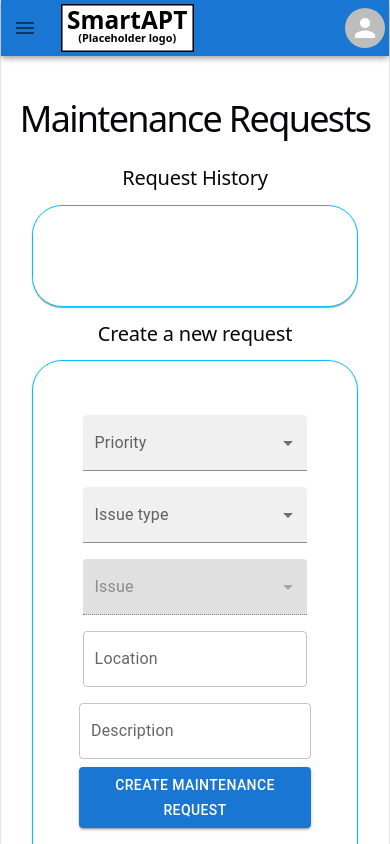
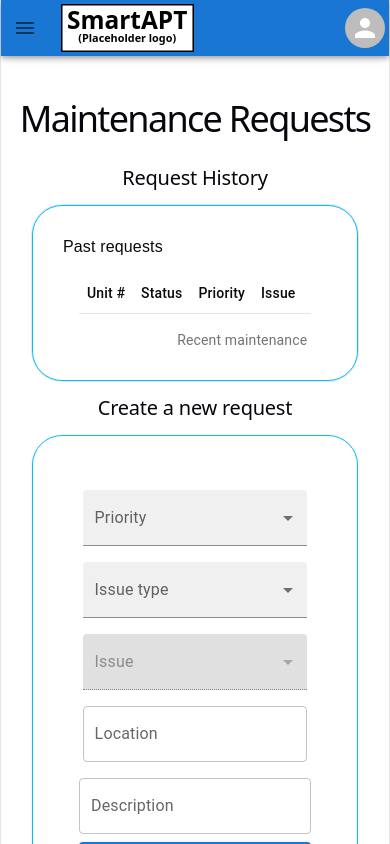
Before and after one commit to SevereWXJames/dormitory-managment-project, a React (Vite) app in the folder frontend/: page /maintenance in a window 390 px wide. Built offline with nearby package versions, Linux system fonts and the light colour scheme.

Commit message:
Maded maintenance request page responsive

```diff
--- a/frontend/src/components/common/ResponsiveDialog.tsx
+++ b/frontend/src/components/common/ResponsiveDialog.tsx
@@ -2,7 +2,6 @@
 import Dialog from '@mui/material/Dialog';
 import DialogActions from '@mui/material/DialogActions';
 import DialogContent from '@mui/material/DialogContent';
-// import DialogContentText from '@mui/material/DialogContentText';
 import DialogTitle from '@mui/material/DialogTitle';
 import useMediaQuery from '@mui/material/useMediaQuery';
 import {useTheme} from '@mui/material/styles';
--- a/frontend/src/components/residents/maintenanceRequests/MaintenanceRequest.tsx
+++ b/frontend/src/components/residents/maintenanceRequests/MaintenanceRequest.tsx
@@ -2,7 +2,7 @@ import { Box } from "@mui/material";
 import { useId } from "react";
 import type { MaintenanceRequestPriority, MaintenanceRequestStatus } from "../../../app/types";
 
-type MaintenanceRequestsProps = {
+export type MaintenanceRequestsProps = {
 	unit: string,
 	status: MaintenanceRequestStatus;
 	priority: MaintenanceRequestPriority;
@@ -20,7 +20,7 @@ export function MaintenanceRequest(props: MaintenanceRequestsProps) {
 	const id = "maintenance-request-" + useId();
 
 	return (
-		<Box id={id}>
+		<Box id={id} className="flex flex-row p-4 gap-4">
 			<div className="maintenance-request-title">Unit {props.unit}</div>
 			<div className="maintenance-request-status">Status: {props.status}</div>
 			<div className="maintenance-request-priority">Priority: {props.priority}</div>
--- a/frontend/src/components/residents/maintenanceRequests/MaintenanceRequestHistoryCard.tsx
+++ b/frontend/src/components/residents/maintenanceRequests/MaintenanceRequestHistoryCard.tsx
@@ -1,8 +1,13 @@
-import { MaintenanceRequest } from "./MaintenanceRequest";
-
-import { Card, CardContent } from "@mui/material";
+// import { MaintenanceRequest } from "./MaintenanceRequest";
+import {
+    Card,
+    CardContent,
+    CardTitle,
+} from "@/components/ui/card"
+// import { Card, CardContent } from "@mui/material";
 import { useSelector } from "react-redux";
 import { getMaintenanceRequests } from "../../../context/residents/maintenanceRequestsSlice";
+import {MaintenanceRequestTable} from "@/components/residents/maintenanceRequests/MaintenanceRequestTable.tsx";
 
 /**
  * React components for the Maintenance Request History display.
@@ -11,14 +16,15 @@ import { getMaintenanceRequests } from "../../../context/residents/maintenanceRe
  */
 export function MaintenanceRequestHistoryCard() {
 	const requests = useSelector(getMaintenanceRequests);
-	const requestsElems = requests.map((r) =>
-		<MaintenanceRequest key={r.id} unit={r.unit} priority={r.priority} status={r.status} issue={r.issue} location={r.location} description={r.description} />
-	);
+	// const requestsElems = requests.map((r) =>
+	// 	<MaintenanceRequest key={r.id} unit={r.unit} priority={r.priority} status={r.status} issue={r.issue} location={r.location} description={r.description} />
+	// );
 
 	return (
-		<Card id="maintenance-request-history-card" className="card">
-			<CardContent id="maintenance-request-history-card-content">
-				{requestsElems}
+		<Card id="maintenance-request-history-card" className="card text-left">
+            <CardTitle>Past requests</CardTitle>
+			<CardContent id="maintenance-request-history-card-content" className="flex flex-col">
+				<MaintenanceRequestTable rows={requests}/>
 			</CardContent>
 		</Card>
 	);
--- /dev/null
+++ b/frontend/src/components/residents/maintenanceRequests/MaintenanceRequestTable.tsx
@@ -0,0 +1,48 @@
+import {
+    Table,
+    TableBody,
+    TableCaption,
+    TableCell,
+    TableHead,
+    TableHeader,
+    TableRow,
+} from "@/components/ui/table.tsx"
+import type {MaintenanceRequestsProps} from "@/components/residents/maintenanceRequests/MaintenanceRequest.tsx";
+type Row = MaintenanceRequestsProps
+
+type TableProps = {
+    rows: Row[],
+}
+export function MaintenanceRequestTable(props: TableProps) {
+    return (
+        <div className="max-h-[200px] overflow-y-auto [&>div]:overflow-visible flex">
+            <Table>
+                <TableCaption>{"Recent maintenance requests"}</TableCaption>
+                <TableHeader className="sticky top-0 bg-background z-10">
+                    <TableRow>
+                        <TableHead className="text-right">Unit #</TableHead>
+                        <TableHead className="text-right">Status</TableHead>
+                        <TableHead className="text-right">Priority</TableHead>
+                        <TableHead className="text-right">Issue</TableHead>
+                        <TableHead className="text-right">Location</TableHead>
+                        <TableHead className="text-right">Description</TableHead>
+                    </TableRow>
+                </TableHeader>
+                <TableBody>
+                    {props.rows.map((row, index) => (
+                        <TableRow key={index}>
+                            <TableCell className="font-medium">{row.unit}</TableCell>
+                            <TableCell className="font-medium">{row.status}</TableCell>
+                            <TableCell className="text-right">{row.priority}</TableCell>
+                            <TableCell className="text-right">{row.issue}</TableCell>
+                            <TableCell className="text-right">{row.location}</TableCell>
+                            <TableCell className="text-right max-w-[200px] truncate" title={row.description}>
+                                {row.description}
+                            </TableCell>
+                        </TableRow>
+                    ))}
+                </TableBody>
+            </Table>
+        </div>
+    )
+}
--- a/frontend/src/context/residents/maintenanceRequestsSlice.ts
+++ b/frontend/src/context/residents/maintenanceRequestsSlice.ts
@@ -36,7 +36,7 @@ export const maintenanceRequestsSlice = createSlice({
 			const status = "NEW";
 			const issue = parameters.payload.issueType + " - " + parameters.payload.issue;
 			const location = parameters.payload.location;
-			const description = parameters.payload.location;
+			const description = parameters.payload.description;
 
 			state.maintenanceRequests.push({id, unit, priority, status, issue, location, description});
 		}
--- a/frontend/src/pages/common/residents/dashboard/dynamic/MaintenanceRequestsPage.tsx
+++ b/frontend/src/pages/common/residents/dashboard/dynamic/MaintenanceRequestsPage.tsx
@@ -13,6 +13,7 @@ export function MaintenanceRequestsPage() {
             <CommonFrame commonFrameType={"RESIDENT"}>
             <div className="maintenance-requests-page">
                 <h1>Maintenance Requests</h1>
+                <div className="flex flex-col sm:flex-row">
                     <Box className="card-container">
                         <h2>Request History</h2>
                         <MaintenanceRequestHistoryCard />
@@ -22,6 +23,7 @@ export function MaintenanceRequestsPage() {
                         <CreateMaintenanceRequestCard />
                     </Box>
                 </div>
+            </div>
             </CommonFrame>
         </>
     );
```
Lines whose indentation alone changed are shown as unchanged.
